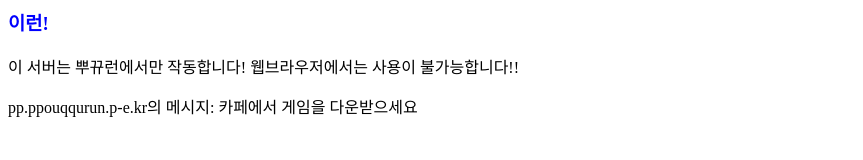
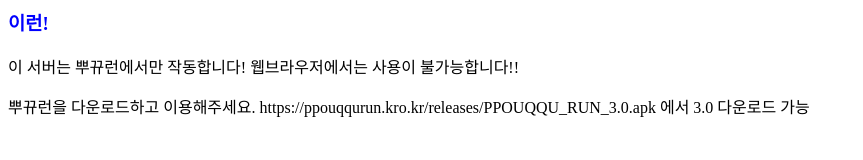
Before and after one commit to Blackcats4567/ppouqqurun-gameserver, a plain HTML site: page index.html in a window 1280 px wide. Shown: the whole page, without its empty margins (0-863 px from the left). Drawn offline with Linux system fonts and the light colour scheme.

Commit message:
Update index.html

```diff
--- a/index.html
+++ b/index.html
@@ -1,12 +1,12 @@
 <html>
   <head>
-    <title>뿌뀨런 공식 서버</title>
+    <title>뿌뀨런 서버</title>
         <link rel="shortcut icon" href="/fabicon.ico" type="image/png">
   </head>
   <body>
     <font color="blue"><h3>이런!</h3></font>
 
     <p>이 서버는 뿌뀨런에서만 작동합니다! 웹브라우저에서는 사용이 불가능합니다!!</p>
-    <p>pp.ppouqqurun.p-e.kr의 메시지: 카페에서 게임을 다운받으세요</p>
+    <p>뿌뀨런을 다운로드하고 이용해주세요. https://ppouqqurun.kro.kr/releases/PPOUQQU_RUN_3.0.apk 에서 3.0 다운로드 가능</p>
   </body>
 </html>
```
